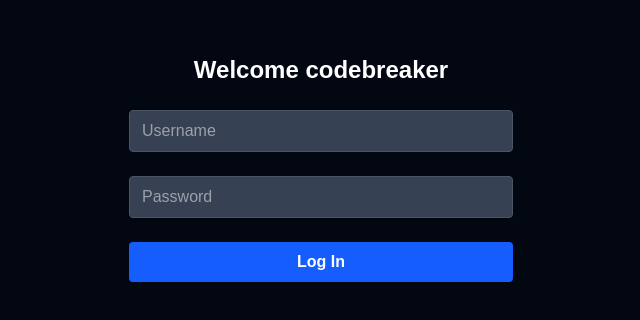
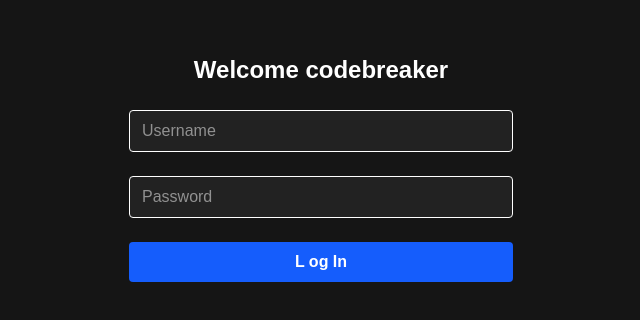
Before and after one commit to devtofunmi/dashboard, a Next.js app: page / in a window 1280 px wide. Shown: the part 232-552 px from the top of the page, without its empty margins (319-959 px from the left). Built offline with nearby package versions, Linux system fonts and the light colour scheme.

Commit message:
adjust ui

```diff
--- a/pages/login.tsx
+++ b/pages/login.tsx
@@ -31,7 +31,7 @@ export default function LoginPage() {
   }
 
   return (
-    <main className="min-h-screen flex items-center justify-center bg-gray-950 text-white p-6">
+    <main className="min-h-screen flex items-center justify-center bg-[#151515] text-white p-6">
       <form
         onSubmit={handleSubmit}
         className="p-8 w-full max-w-md space-y-6"
@@ -49,7 +49,7 @@ export default function LoginPage() {
             value={username}
             onChange={(e) => setUsername(e.target.value)}
             required
-            className="w-full px-3 py-2 rounded bg-gray-700 border border-gray-600 focus:outline-none focus:ring-2 focus:ring-blue-500"
+            className="w-full px-3 py-2 rounded bg-[#222222] border focus:outline-none focus:ring-2 focus:ring-blue-500"
           />
         </div>
 
@@ -62,7 +62,7 @@ export default function LoginPage() {
             value={password}
             onChange={(e) => setPassword(e.target.value)}
             required
-            className="w-full px-3 py-2 rounded bg-gray-700 border border-gray-600 focus:outline-none focus:ring-2 focus:ring-blue-500"
+            className="w-full px-3 py-2 rounded bg-[#222222] border focus:outline-none focus:ring-2 focus:ring-blue-500"
           />
         </div>
 
@@ -70,7 +70,7 @@ export default function LoginPage() {
           type="submit"
           className="w-full cursor-pointer bg-blue-600 hover:bg-blue-700 text-white font-semibold py-2 rounded"
         >
-          Log In
+          L og In
         </button>
       </form>
     </main>
```
